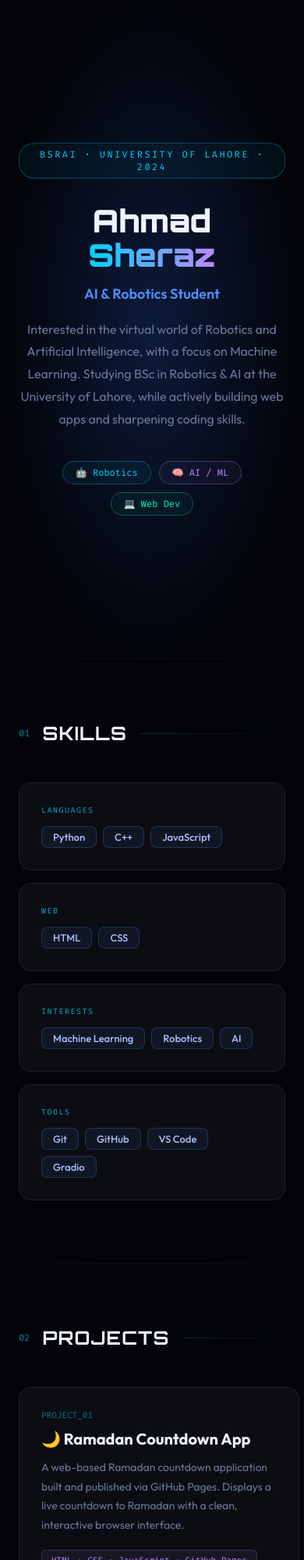
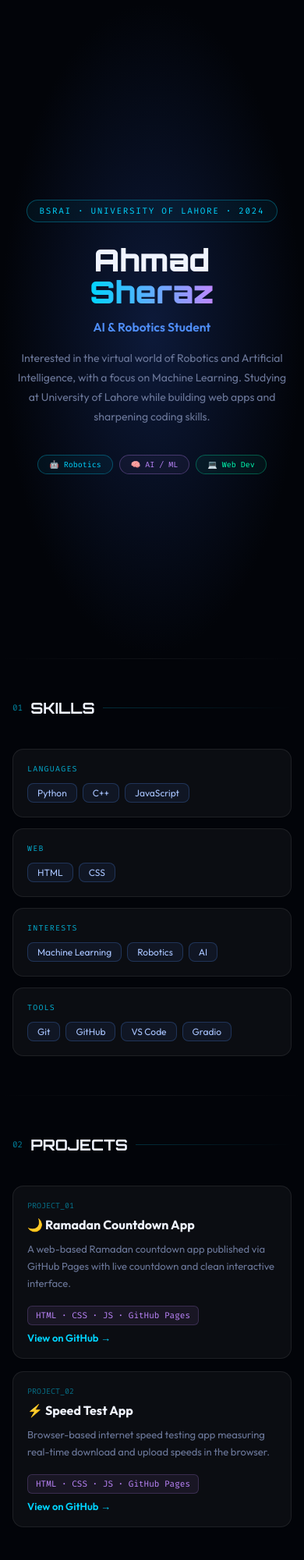
Before and after one commit to Ahmiii-18/portfolio, a plain HTML site: page index.html in a window 390 px wide. Shown: the top 2000 px of the page at 78% size. Drawn offline with Linux system fonts and the light colour scheme.

Commit message:
Fix: fully responsive mobile layout

```diff
--- a/index.html
+++ b/index.html
@@ -1,141 +1,262 @@
 <!DOCTYPE html>
-<html>
+<html lang="en">
 <head>
 <meta charset="UTF-8">
+<meta name="viewport" content="width=device-width, initial-scale=1.0">
 <title>Ahmad Sheraz — Portfolio</title>
+<link href="https://fonts.googleapis.com/css2?family=Orbitron:wght@700;900&family=Outfit:wght@300;400;500;600;700&family=Fira+Code:wght@400;500&display=swap" rel="stylesheet">
 <style>
-@import url('https://fonts.googleapis.com/css2?family=Orbitron:wght@700;900&family=Outfit:wght@300;400;500;600;700&family=Fira+Code&display=swap');
 *{margin:0;padding:0;box-sizing:border-box;}
-body{background:#020409;color:#f0f4ff;font-family:'Outfit',sans-serif;}
-.hero{min-height:100vh;display:flex;flex-direction:column;align-items:center;justify-content:center;text-align:center;padding:60px 24px;background:radial-gradient(ellipse at center,#0d1a3a 0%,#020409 70%);}
-.badge{font-family:'Fira Code',monospace;font-size:12px;color:#00d4ff;border:1px solid rgba(0,212,255,0.3);background:rgba(0,212,255,0.05);padding:6px 18px;border-radius:20px;margin-bottom:32px;letter-spacing:.2em;text-transform:uppercase;}
-.name{font-family:'Orbitron',sans-serif;font-size:clamp(40px,8vw,80px);font-weight:900;line-height:1.1;margin-bottom:16px;}
-.name span{background:linear-gradient(90deg,#00d4ff,#bf87ff);-webkit-background-clip:text;-webkit-text-fill-color:transparent;background-clip:text;}
-.role{font-size:18px;color:#4f8ef7;font-weight:600;margin-bottom:20px;}
-.bio{font-size:16px;color:#6b7799;line-height:1.8;max-width:580px;margin:0 auto 40px;}
-.chips{display:flex;flex-wrap:wrap;gap:10px;justify-content:center;}
-.chip{font-family:'Fira Code',monospace;font-size:12px;padding:6px 16px;border-radius:20px;}
-.chip1{color:#00d4ff;border:1px solid rgba(0,212,255,0.3);background:rgba(0,212,255,0.05);}
-.chip2{color:#bf87ff;border:1px solid rgba(191,135,255,0.3);background:rgba(191,135,255,0.05);}
-.chip3{color:#00ffb3;border:1px solid rgba(0,255,179,0.3);background:rgba(0,255,179,0.05);}
-.section{padding:80px 24px;max-width:1000px;margin:0 auto;}
-.sec-header{display:flex;align-items:center;gap:16px;margin-bottom:48px;}
-.sec-num{font-family:'Fira Code',monospace;font-size:12px;color:#00d4ff;opacity:.6;}
-.sec-title{font-family:'Orbitron',sans-serif;font-size:24px;font-weight:700;letter-spacing:.05em;}
-.sec-line{flex:1;height:1px;background:linear-gradient(90deg,rgba(0,212,255,.2),transparent);}
-.grid2{display:grid;grid-template-columns:repeat(auto-fit,minmax(220px,1fr));gap:16px;}
-.grid3{display:grid;grid-template-columns:repeat(auto-fit,minmax(360px,1fr));gap:20px;}
-.card{background:rgba(255,255,255,0.04);border:1px solid rgba(255,255,255,0.08);border-radius:16px;padding:28px;transition:all .3s;}
-.card:hover{background:rgba(255,255,255,0.07);border-color:rgba(99,179,255,0.3);transform:translateY(-4px);box-shadow:0 20px 60px rgba(0,212,255,.08);}
-.skill-label{font-family:'Fira Code',monospace;font-size:10px;color:#00d4ff;letter-spacing:.15em;text-transform:uppercase;margin-bottom:14px;opacity:.8;}
-.pills{display:flex;flex-wrap:wrap;gap:8px;}
-.pill{font-size:13px;font-weight:500;padding:5px 14px;border-radius:8px;border:1px solid rgba(79,142,247,.25);background:rgba(79,142,247,.08);color:#a8c4ff;transition:all .2s;cursor:default;}
-.pill:hover{background:rgba(79,142,247,.2);border-color:#4f8ef7;color:#fff;}
-.proj-num{font-family:'Fira Code',monospace;font-size:11px;color:#00d4ff;opacity:.5;margin-bottom:10px;}
-.proj-title{font-size:20px;font-weight:700;margin-bottom:12px;}
-.proj-desc{font-size:14px;color:#6b7799;line-height:1.75;margin-bottom:20px;}
-.proj-footer{display:flex;align-items:center;justify-content:space-between;flex-wrap:wrap;gap:10px;}
-.proj-tech{font-family:'Fira Code',monospace;font-size:11px;color:#bf87ff;background:rgba(191,135,255,.08);border:1px solid rgba(191,135,255,.2);padding:5px 12px;border-radius:6px;}
-.proj-link{font-size:13px;font-weight:600;color:#00d4ff;text-decoration:none;}
-.proj-link:hover{text-decoration:underline;}
-.edu-inner{display:flex;align-items:flex-start;gap:20px;flex-wrap:wrap;}
-.edu-icon{width:50px;height:50px;border-radius:12px;background:linear-gradient(135deg,rgba(0,212,255,.15),rgba(191,135,255,.15));border:1px solid rgba(0,212,255,.2);display:flex;align-items:center;justify-content:center;font-size:22px;flex-shrink:0;}
-.edu-degree{font-size:17px;font-weight:700;margin-bottom:6px;}
-.edu-school{font-size:14px;color:#4f8ef7;font-weight:500;margin-bottom:4px;}
-.edu-detail{font-size:13px;color:#6b7799;}
-.edu-year{margin-left:auto;font-family:'Fira Code',monospace;font-size:12px;color:#00ffb3;background:rgba(0,255,179,.06);border:1px solid rgba(0,255,179,.2);padding:6px 14px;border-radius:8px;white-space:nowrap;}
-.contact-grid{display:grid;grid-template-columns:repeat(auto-fit,minmax(220px,1fr));gap:16px;}
-.contact-icon{font-size:24px;margin-bottom:10px;}
-.contact-lbl{font-family:'Fira Code',monospace;font-size:10px;color:#00d4ff;letter-spacing:.15em;text-transform:uppercase;margin-bottom:6px;opacity:.7;}
-.contact-val{font-size:14px;color:#f0f4ff;word-break:break-all;}
-.divider{height:1px;background:linear-gradient(90deg,transparent,rgba(255,255,255,.06),transparent);max-width:1000px;margin:0 auto;}
-.footer{text-align:center;padding:40px 24px;border-top:1px solid rgba(255,255,255,.06);color:#6b7799;font-family:'Fira Code',monospace;font-size:12px;}
-.footer span{color:#00d4ff;}
+html{scroll-behavior:smooth;}
+body{background:#020409;color:#f0f4ff;font-family:'Outfit',sans-serif;overflow-x:hidden;}
+
+/* HERO */
+.hero{
+  min-height:100vh;
+  display:flex;flex-direction:column;
+  align-items:center;justify-content:center;
+  text-align:center;
+  padding:80px 20px 60px;
+  background:radial-gradient(ellipse at center,#0d1a3a 0%,#020409 70%);
+  position:relative;
+}
+.badge{
+  font-family:'Fira Code',monospace;
+  font-size:11px;color:#00d4ff;
+  border:1px solid rgba(0,212,255,0.3);
+  background:rgba(0,212,255,0.05);
+  padding:6px 16px;border-radius:20px;
+  margin-bottom:28px;
+  letter-spacing:.15em;text-transform:uppercase;
+  display:inline-block;
+}
+.name{
+  font-family:'Orbitron',sans-serif;
+  font-size:clamp(36px,10vw,88px);
+  font-weight:900;line-height:1.05;
+  margin-bottom:14px;
+}
+.grad{
+  background:linear-gradient(90deg,#00d4ff,#bf87ff);
+  -webkit-background-clip:text;
+  -webkit-text-fill-color:transparent;
+  background-clip:text;
+}
+.role{font-size:clamp(15px,4vw,18px);color:#4f8ef7;font-weight:600;margin-bottom:18px;}
+.bio{
+  font-size:clamp(14px,3.5vw,16px);
+  color:#6b7799;line-height:1.8;
+  max-width:540px;margin:0 auto 36px;
+}
+.chips{display:flex;flex-wrap:wrap;gap:8px;justify-content:center;}
+.chip{
+  font-family:'Fira Code',monospace;
+  font-size:clamp(10px,2.5vw,12px);
+  padding:5px 14px;border-radius:20px;
+}
+.c1{color:#00d4ff;border:1px solid rgba(0,212,255,0.3);background:rgba(0,212,255,0.05);}
+.c2{color:#bf87ff;border:1px solid rgba(191,135,255,0.3);background:rgba(191,135,255,0.05);}
+.c3{color:#00ffb3;border:1px solid rgba(0,255,179,0.3);background:rgba(0,255,179,0.05);}
+
+/* SECTIONS */
+.sec{padding:70px 20px;max-width:960px;margin:0 auto;}
+.sh{display:flex;align-items:center;gap:14px;margin-bottom:40px;}
+.sn{font-family:'Fira Code',monospace;font-size:11px;color:#00d4ff;opacity:.6;white-space:nowrap;}
+.st{font-family:'Orbitron',sans-serif;font-size:clamp(18px,5vw,24px);font-weight:700;white-space:nowrap;}
+.sl{flex:1;height:1px;background:linear-gradient(90deg,rgba(0,212,255,.2),transparent);}
+
+/* CARDS */
+.card{
+  background:rgba(255,255,255,0.04);
+  border:1px solid rgba(255,255,255,0.08);
+  border-radius:14px;padding:22px;
+  transition:all .3s;
+}
+.card:hover{
+  background:rgba(255,255,255,0.07);
+  border-color:rgba(99,179,255,0.3);
+  transform:translateY(-3px);
+  box-shadow:0 16px 40px rgba(0,212,255,.07);
+}
+
+/* SKILLS */
+.g2{display:grid;grid-template-columns:repeat(2,1fr);gap:14px;}
+.skill-lbl{
+  font-family:'Fira Code',monospace;font-size:10px;
+  color:#00d4ff;letter-spacing:.12em;
+  text-transform:uppercase;margin-bottom:12px;opacity:.8;
+}
+.pills{display:flex;flex-wrap:wrap;gap:7px;}
+.pill{
+  font-size:12px;padding:4px 12px;
+  border-radius:8px;
+  border:1px solid rgba(79,142,247,.25);
+  background:rgba(79,142,247,.08);
+  color:#a8c4ff;
+}
+
+/* PROJECTS */
+.g3{display:grid;grid-template-columns:repeat(auto-fit,minmax(280px,1fr));gap:16px;}
+.pn{font-family:'Fira Code',monospace;font-size:10px;color:#00d4ff;opacity:.5;margin-bottom:8px;}
+.pt{font-size:clamp(16px,4vw,19px);font-weight:700;margin-bottom:10px;}
+.pd{font-size:13px;color:#6b7799;line-height:1.7;margin-bottom:18px;}
+.pf{display:flex;align-items:center;justify-content:space-between;flex-wrap:wrap;gap:8px;}
+.ptc{
+  font-family:'Fira Code',monospace;font-size:11px;
+  color:#bf87ff;background:rgba(191,135,255,.08);
+  border:1px solid rgba(191,135,255,.2);
+  padding:4px 10px;border-radius:6px;
+}
+.pl{font-size:13px;font-weight:600;color:#00d4ff;text-decoration:none;}
+.pl:hover{text-decoration:underline;}
+
+/* EDUCATION */
+.ei{display:flex;align-items:flex-start;gap:16px;}
+.eic{
+  width:46px;height:46px;flex-shrink:0;
+  border-radius:12px;font-size:20px;
+  background:linear-gradient(135deg,rgba(0,212,255,.15),rgba(191,135,255,.15));
+  border:1px solid rgba(0,212,255,.2);
+  display:flex;align-items:center;justify-content:center;
+}
+.edu-text{flex:1;}
+.ed{font-size:clamp(14px,4vw,17px);font-weight:700;margin-bottom:5px;}
+.es{font-size:13px;color:#4f8ef7;margin-bottom:4px;}
+.edt{font-size:12px;color:#6b7799;}
+.ey{
+  font-family:'Fira Code',monospace;font-size:11px;
+  color:#00ffb3;white-space:nowrap;
+  background:rgba(0,255,179,.06);
+  border:1px solid rgba(0,255,179,.2);
+  padding:5px 12px;border-radius:8px;
+  align-self:flex-start;
+}
+
+/* CONTACT */
+.cg{display:grid;grid-template-columns:repeat(2,1fr);gap:14px;}
+.ci{font-size:22px;margin-bottom:8px;}
+.cl{
+  font-family:'Fira Code',monospace;font-size:10px;
+  color:#00d4ff;letter-spacing:.12em;
+  text-transform:uppercase;margin-bottom:5px;opacity:.7;
+}
+.cv{font-size:13px;color:#f0f4ff;word-break:break-all;line-height:1.5;}
+
+/* DIVIDER */
+.div{height:1px;background:linear-gradient(90deg,transparent,rgba(255,255,255,.06),transparent);}
+
+/* FOOTER */
+.foot{
+  text-align:center;padding:36px 20px;
+  border-top:1px solid rgba(255,255,255,.06);
+  color:#6b7799;
+  font-family:'Fira Code',monospace;font-size:11px;
+  line-height:1.8;
+}
+.foot span{color:#00d4ff;}
+
+/* MOBILE */
+@media(max-width:500px){
+  .g2{grid-template-columns:1fr;}
+  .cg{grid-template-columns:1fr;}
+  .ei{flex-wrap:wrap;}
+  .ey{margin-top:10px;}
+  .pf{flex-direction:column;align-items:flex-start;}
+  .sec{padding:50px 16px;}
+  .card{padding:18px;}
+  .sh{gap:10px;}
+}
 </style>
 </head>
 <body>
 
+<!-- HERO -->
 <div class="hero">
   <div class="badge">BSRAi · University of Lahore · 2024</div>
-  <div class="name">Ahmad<br><span>Sheraz</span></div>
-  <div class="role">AI & Robotics Student</div>
-  <div class="bio">Interested in the virtual world of Robotics and Artificial Intelligence, with a focus on Machine Learning. Studying BSc in Robotics & AI at the University of Lahore, while actively building web apps and sharpening coding skills.</div>
+  <div class="name">Ahmad<br><span class="grad">Sheraz</span></div>
+  <div class="role">AI &amp; Robotics Student</div>
+  <div class="bio">Interested in the virtual world of Robotics and Artificial Intelligence, with a focus on Machine Learning. Studying at University of Lahore while building web apps and sharpening coding skills.</div>
   <div class="chips">
-    <span class="chip chip1">🤖 Robotics</span>
-    <span class="chip chip2">🧠 AI / ML</span>
-    <span class="chip chip3">💻 Web Dev</span>
+    <span class="chip c1">🤖 Robotics</span>
+    <span class="chip c2">🧠 AI / ML</span>
+    <span class="chip c3">💻 Web Dev</span>
   </div>
 </div>
 
-<div class="divider"></div>
+<div class="div"></div>
 
-<div class="section">
-  <div class="sec-header"><span class="sec-num">01</span><h2 class="sec-title">SKILLS</h2><div class="sec-line"></div></div>
-  <div class="grid2">
-    <div class="card"><div class="skill-label">Languages</div><div class="pills"><span class="pill">Python</span><span class="pill">C++</span><span class="pill">JavaScript</span></div></div>
-    <div class="card"><div class="skill-label">Web</div><div class="pills"><span class="pill">HTML</span><span class="pill">CSS</span></div></div>
-    <div class="card"><div class="skill-label">Interests</div><div class="pills"><span class="pill">Machine Learning</span><span class="pill">Robotics</span><span class="pill">AI</span></div></div>
-    <div class="card"><div class="skill-label">Tools</div><div class="pills"><span class="pill">Git</span><span class="pill">GitHub</span><span class="pill">VS Code</span><span class="pill">Gradio</span></div></div>
+<!-- SKILLS -->
+<div class="sec">
+  <div class="sh"><span class="sn">01</span><h2 class="st">SKILLS</h2><div class="sl"></div></div>
+  <div class="g2">
+    <div class="card"><div class="skill-lbl">Languages</div><div class="pills"><span class="pill">Python</span><span class="pill">C++</span><span class="pill">JavaScript</span></div></div>
+    <div class="card"><div class="skill-lbl">Web</div><div class="pills"><span class="pill">HTML</span><span class="pill">CSS</span></div></div>
+    <div class="card"><div class="skill-lbl">Interests</div><div class="pills"><span class="pill">Machine Learning</span><span class="pill">Robotics</span><span class="pill">AI</span></div></div>
+    <div class="card"><div class="skill-lbl">Tools</div><div class="pills"><span class="pill">Git</span><span class="pill">GitHub</span><span class="pill">VS Code</span><span class="pill">Gradio</span></div></div>
   </div>
 </div>
 
-<div class="divider"></div>
+<div class="div"></div>
 
-<div class="section">
-  <div class="sec-header"><span class="sec-num">02</span><h2 class="sec-title">PROJECTS</h2><div class="sec-line"></div></div>
-  <div class="grid3">
+<!-- PROJECTS -->
+<div class="sec">
+  <div class="sh"><span class="sn">02</span><h2 class="st">PROJECTS</h2><div class="sl"></div></div>
+  <div class="g3">
     <div class="card">
-      <div class="proj-num">PROJECT_01</div>
-      <div class="proj-title">🌙 Ramadan Countdown App</div>
-      <div class="proj-desc">A web-based Ramadan countdown application built and published via GitHub Pages. Displays a live countdown to Ramadan with a clean, interactive browser interface.</div>
-      <div class="proj-footer">
-        <span class="proj-tech">HTML · CSS · JavaScript · GitHub Pages</span>
-        <a class="proj-link" href="https://github.com/Ahmiii-18" target="_blank">View on GitHub →</a>
+      <div class="pn">PROJECT_01</div>
+      <div class="pt">🌙 Ramadan Countdown App</div>
+      <div class="pd">A web-based Ramadan countdown app published via GitHub Pages with live countdown and clean interactive interface.</div>
+      <div class="pf">
+        <span class="ptc">HTML · CSS · JS · GitHub Pages</span>
+        <a class="pl" href="https://github.com/Ahmiii-18" target="_blank">View on GitHub →</a>
       </div>
     </div>
     <div class="card">
-      <div class="proj-num">PROJECT_02</div>
-      <div class="proj-title">⚡ Speed Test App</div>
-      <div class="proj-desc">A browser-based internet speed testing application. Measures and displays real-time download and upload speeds directly in the web browser.</div>
-      <div class="proj-footer">
-        <span class="proj-tech">HTML · CSS · JavaScript · GitHub Pages</span>
-        <a class="proj-link" href="https://github.com/Ahmiii-18" target="_blank">View on GitHub →</a>
+      <div class="pn">PROJECT_02</div>
+      <div class="pt">⚡ Speed Test App</div>
+      <div class="pd">Browser-based internet speed testing app measuring real-time download and upload speeds in the browser.</div>
+      <div class="pf">
+        <span class="ptc">HTML · CSS · JS · GitHub Pages</span>
+        <a class="pl" href="https://github.com/Ahmiii-18" target="_blank">View on GitHub →</a>
       </div>
     </div>
   </div>
 </div>
 
-<div class="divider"></div>
+<div class="div"></div>
 
-<div class="section">
-  <div class="sec-header"><span class="sec-num">03</span><h2 class="sec-title">EDUCATION</h2><div class="sec-line"></div></div>
+<!-- EDUCATION -->
+<div class="sec">
+  <div class="sh"><span class="sn">03</span><h2 class="st">EDUCATION</h2><div class="sl"></div></div>
   <div class="card">
-    <div class="edu-inner">
-      <div class="edu-icon">🎓</div>
-      <div>
-        <div class="edu-degree">BSRAi — Robotics and Artificial Intelligence</div>
-        <div class="edu-school">University of Lahore (UOL)</div>
-        <div class="edu-detail">Studying AI, Robotics, and Machine Learning</div>
+    <div class="ei">
+      <div class="eic">🎓</div>
+      <div class="edu-text">
+        <div class="ed">BSRAi — Robotics and Artificial Intelligence</div>
+        <div class="es">University of Lahore (UOL)</div>
+        <div class="edt">Studying AI, Robotics, and Machine Learning</div>
       </div>
-      <div class="edu-year">2024 – 2028</div>
+      <div class="ey">2024–2028</div>
     </div>
   </div>
 </div>
 
-<div class="divider"></div>
+<div class="div"></div>
 
-<div class="section">
-  <div class="sec-header"><span class="sec-num">04</span><h2 class="sec-title">CONTACT</h2><div class="sec-line"></div></div>
-  <div class="contact-grid">
-    <div class="card"><div class="contact-icon">✉️</div><div class="contact-lbl">Email</div><div class="contact-val">ahmadshiraz912@icloud.com</div></div>
-    <div class="card"><div class="contact-icon">💼</div><div class="contact-lbl">LinkedIn</div><div class="contact-val">linkedin.com/in/ahmad-shiraz-8bb9a63a9</div></div>
-    <div class="card"><div class="contact-icon">🐙</div><div class="contact-lbl">GitHub</div><div class="contact-val">github.com/Ahmiii-18</div></div>
-    <div class="card"><div class="contact-icon">📍</div><div class="contact-lbl">Location</div><div class="contact-val">Lahore, Punjab, Pakistan</div></div>
+<!-- CONTACT -->
+<div class="sec">
+  <div class="sh"><span class="sn">04</span><h2 class="st">CONTACT</h2><div class="sl"></div></div>
+  <div class="cg">
+    <div class="card"><div class="ci">✉️</div><div class="cl">Email</div><div class="cv">ahmadshiraz912@icloud.com</div></div>
+    <div class="card"><div class="ci">💼</div><div class="cl">LinkedIn</div><div class="cv">linkedin.com/in/ahmad-shiraz-8bb9a63a9</div></div>
+    <div class="card"><div class="ci">🐙</div><div class="cl">GitHub</div><div class="cv">github.com/Ahmiii-18</div></div>
+    <div class="card"><div class="ci">📍</div><div class="cl">Location</div><div class="cv">Lahore, Punjab, Pakistan</div></div>
   </div>
 </div>
 
-<div class="footer">
-  <span>Ahmad Sheraz</span> · BSRAi · University of Lahore · Built with Python & Gradio
+<!-- FOOTER -->
+<div class="foot">
+  <span>Ahmad Sheraz</span> · BSRAi · University of Lahore<br>Built with Python &amp; Gradio
 </div>
 
 </body>
```
